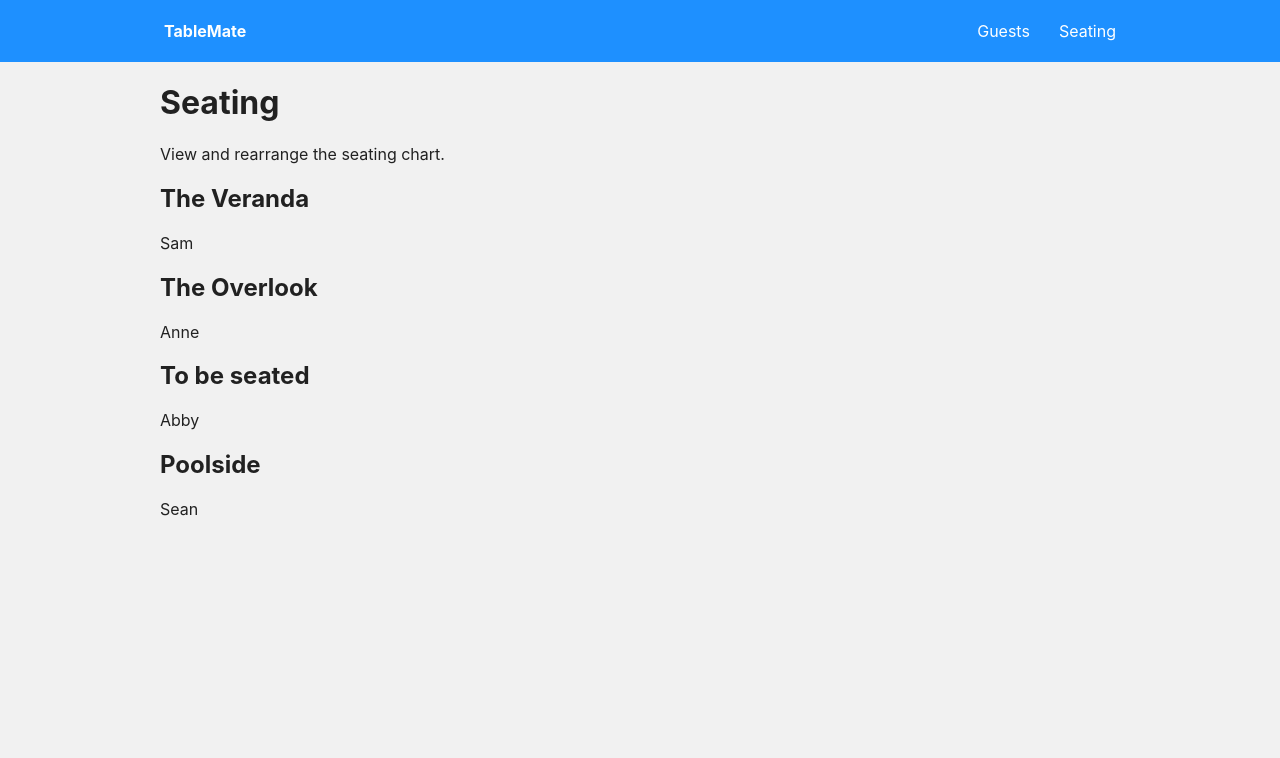
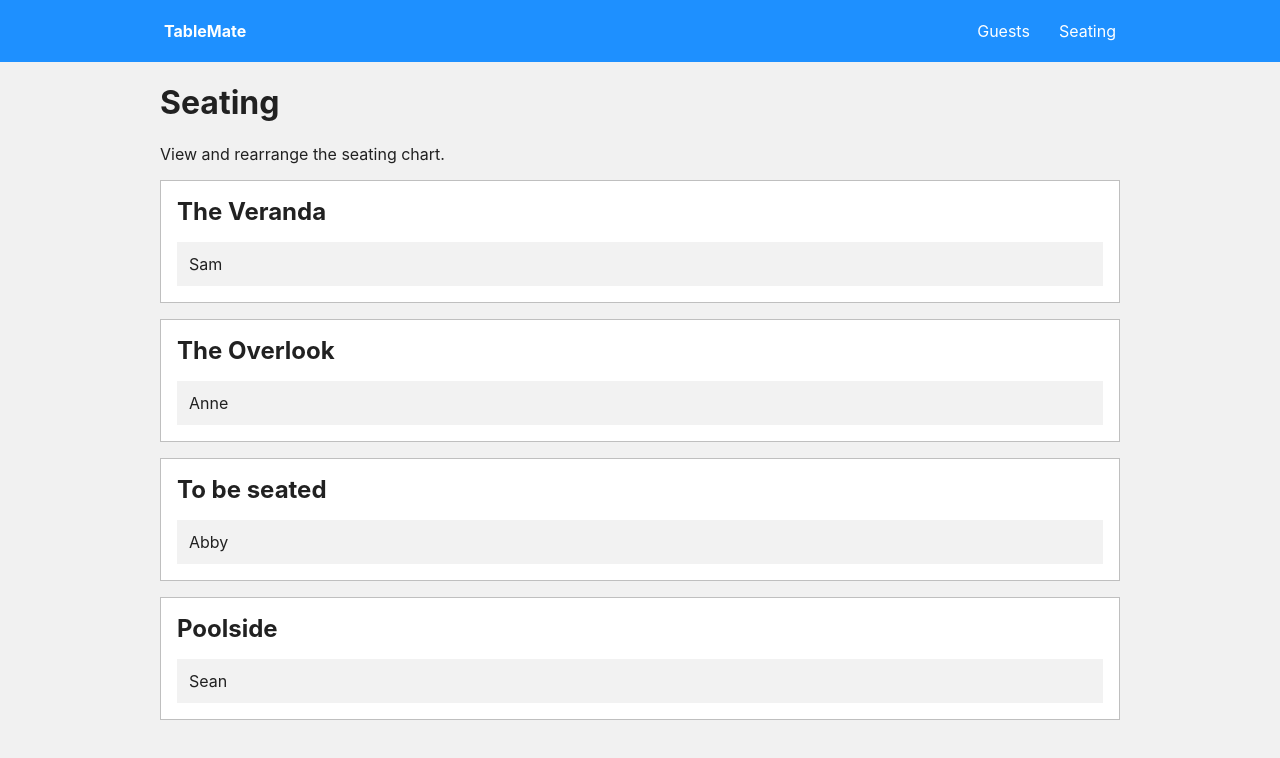
Before and after one commit to SeanMcP/TableMate, a React (Create React App) app: page /seating in a window 1280 px wide. Shown: the top 758 px of the page. Built offline with nearby package versions, Linux system fonts and the light colour scheme.

Commit message:
Style seating view
This code stills needs to be simplified; the nested render props are difficult
 to read.

```diff
--- /dev/null
+++ b/src/components/seating/DropZone.jsx
@@ -0,0 +1,14 @@
+import styled, { css } from "styled-components";
+
+export default styled.div`
+  background: rgba(0, 0, 0, 0.05);
+  min-height: 1rem;
+  padding: 0.5rem;
+
+  ${p =>
+    p.active &&
+    css`
+      background: rgba(30, 144, 255, 0.25);
+      box-shadow: inset 0 0 0.25rem rgba(0, 0, 0, 0.25);
+    `}
+`;
--- /dev/null
+++ b/src/components/seating/Group.jsx
@@ -0,0 +1,28 @@
+import React from "react";
+import styled from "styled-components";
+
+const SDiv = styled.div`
+  background: white;
+  border: 1px solid rgba(0, 0, 0, 0.25);
+  padding: 1rem;
+
+  h2 {
+    margin-bottom: 1rem;
+    margin-top: 0;
+  }
+
+  + div {
+    margin-top: 1rem;
+  }
+`;
+
+function Group({ children, title, ...props }) {
+  return (
+    <SDiv {...props}>
+      <h2>{title === "NONE" ? "To be seated" : title}</h2>
+      {children}
+    </SDiv>
+  );
+}
+
+export default Group;
--- /dev/null
+++ b/src/components/seating/Guest.jsx
@@ -0,0 +1,13 @@
+import styled, { css } from "styled-components";
+
+export default styled.div`
+  padding: 0.25rem;
+
+  ${p =>
+    p.active &&
+    css`
+      background: white;
+      box-shadow: 0 0.25rem 0.25rem rgba(0, 0, 0, 0.25);
+      display: inline;
+    `}
+`;
--- a/src/views/SeatingView.jsx
+++ b/src/views/SeatingView.jsx
@@ -1,6 +1,10 @@
 import React from "react";
 import { DragDropContext, Droppable, Draggable } from "react-beautiful-dnd";
 import { useStore } from "../store/StoreContext";
+
+import DropZone from "../components/seating/DropZone";
+import Guest from "../components/seating/Guest";
+import Group from "../components/seating/Group";
 
 function SeatingView(props) {
   const [state, actions] = useStore();
@@ -35,34 +39,36 @@ function SeatingView(props) {
         {Object.keys(guestsByRoom).map(room => {
           const guests = guestsByRoom[room];
           return (
-            <Droppable droppableId={room} key={room}>
+            <Group key={room} title={room}>
+              <Droppable droppableId={room}>
                 {(provided, snapshot) => (
-                <div
+                  <DropZone
+                    active={snapshot.isDraggingOver}
                     ref={provided.innerRef}
-                  // style={getListStyle(snapshot.isDraggingOver)}
                   >
-                  <h2>{room === "NONE" ? "To be seated" : room}</h2>
                     {guests.map((guest, index) => (
                       <Draggable key={guest} draggableId={guest} index={index}>
                         {(provided, snapshot) => (
-                        <div
+                          <Guest
                             ref={provided.innerRef}
                             {...provided.draggableProps}
                             {...provided.dragHandleProps}
+                            active={snapshot.isDragging}
                             // style={getItemStyle(
                             //   snapshot.isDragging,
                             //   provided.draggableProps.style
                             // )}
                           >
                             {guest}
-                        </div>
+                          </Guest>
                         )}
                       </Draggable>
                     ))}
                     {provided.placeholder}
-                </div>
+                  </DropZone>
                 )}
               </Droppable>
+            </Group>
           );
         })}
       </DragDropContext>
```
Lines whose indentation alone changed are shown as unchanged.
